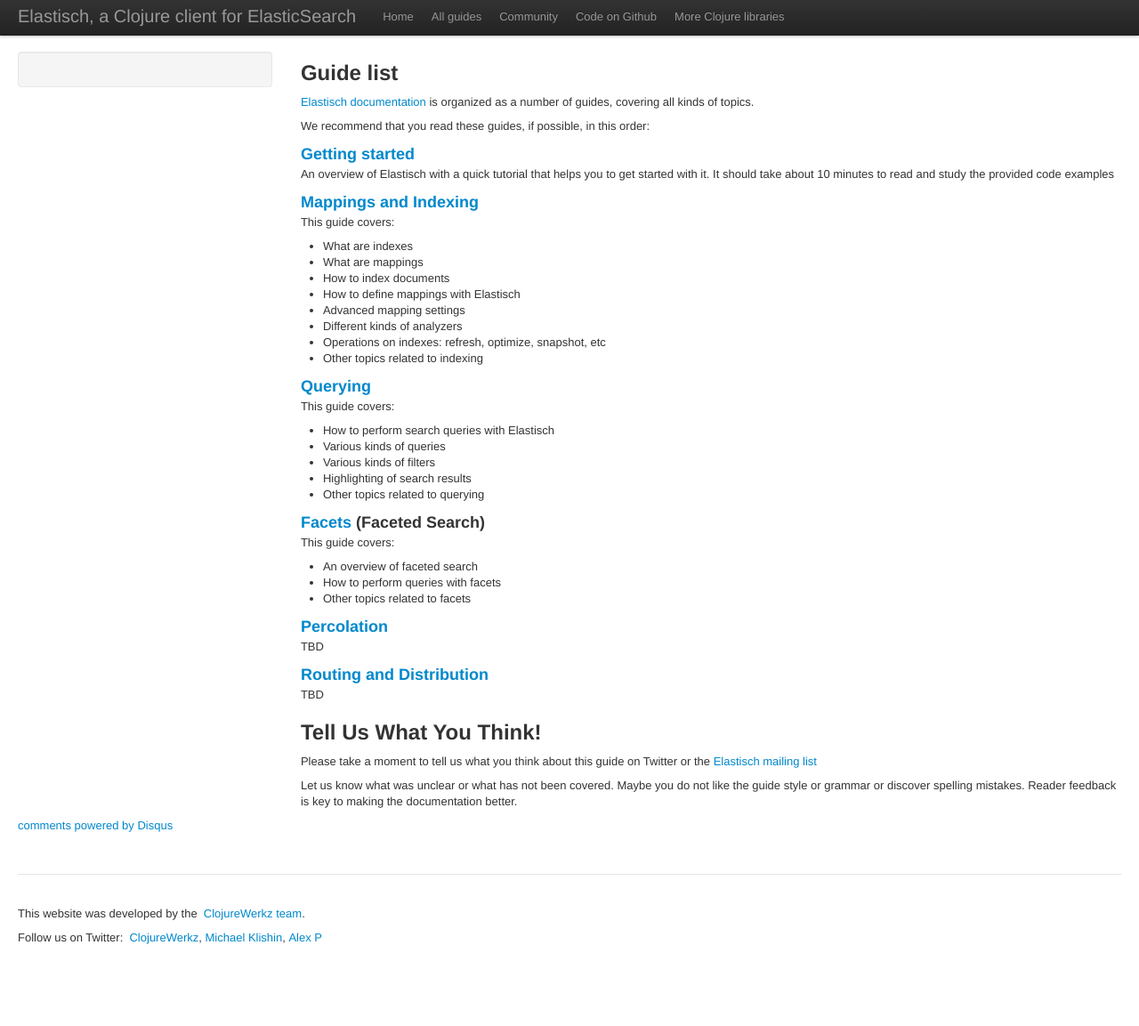
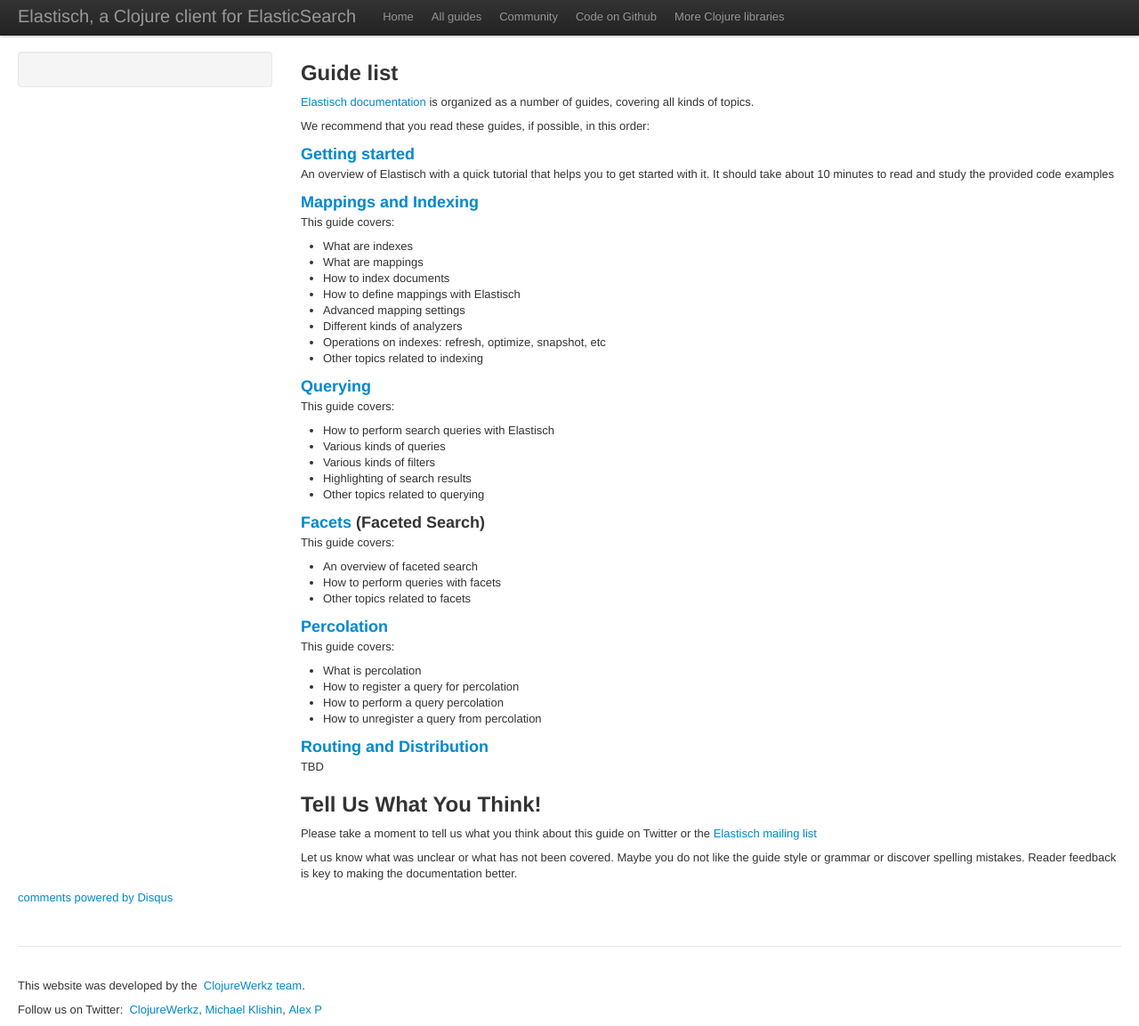
Before and after one commit to clojurewerkz/elastisch.docs, a Jekyll site: the page built from articles/guides.md, in a window 1280 px wide. Shown: the whole page at 89% size. Built offline with Jekyll 4.4.1, drawn with Linux system fonts in a browser that asks for light colours; some web fonts are replaced; comment, search, counter and statistics services are not loaded; before the commit the page ends 1072 px from its top, so only the background shows below that.

Commit message:
Initial version of the Percolation guide

```diff
--- a/articles/guides.md
+++ b/articles/guides.md
@@ -52,7 +52,12 @@
 
 ### [Percolation](/articles/percolation.html)
 
-TBD
+This guide covers:
+
+ * What is percolation
+ * How to register a query for percolation
+ * How to perform a query percolation
+ * How to unregister a query from percolation
 
 
 ### [Routing and Distribution](/articles/distribution.html)
```
Also changed, not shown: articles/percolation.md (added, +81 -0 lines).
